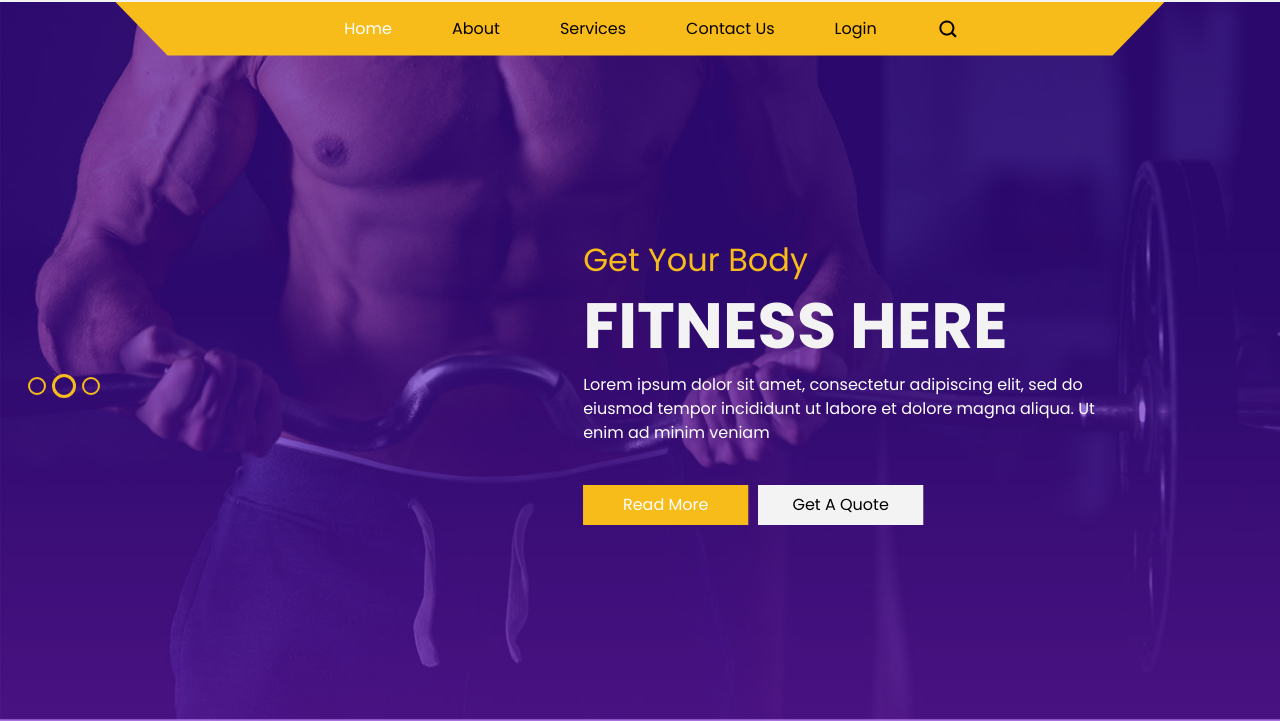
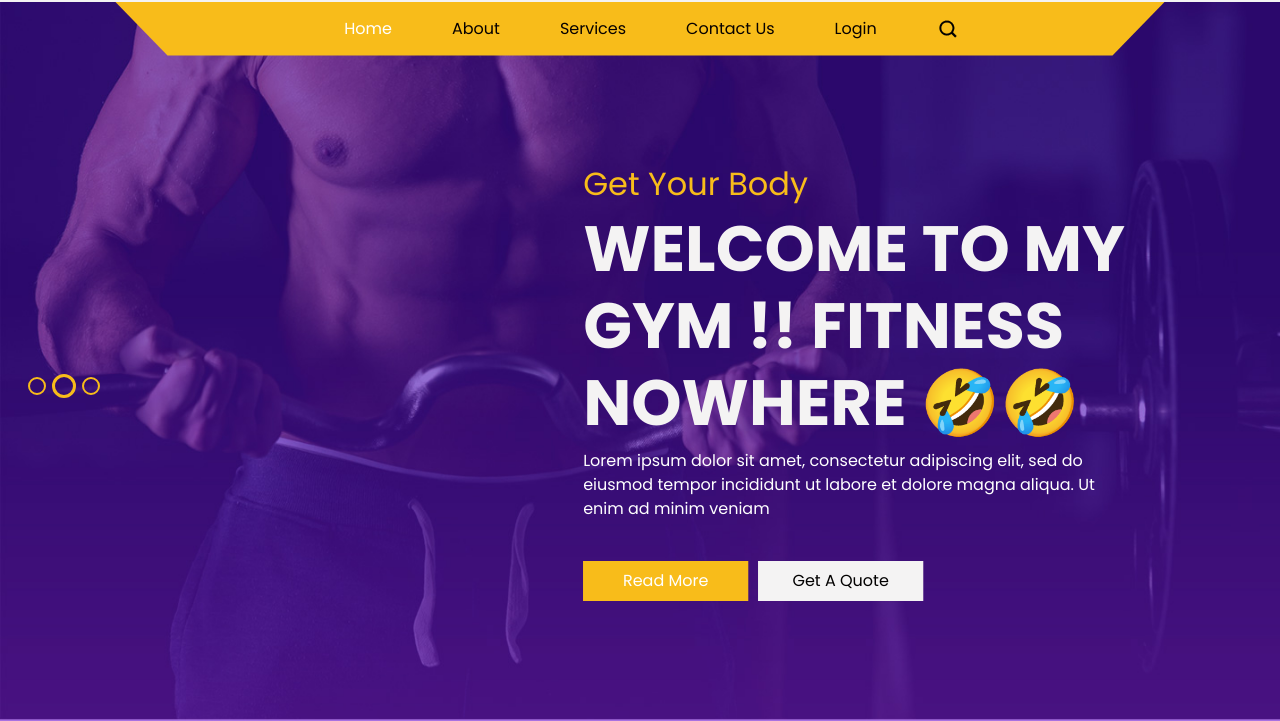
Before and after one commit to pbtech25/test1, a plain HTML site: page index.html in a window 1280 px wide. Shown: the part 79-800 px from the top of the page. Drawn offline with nearby package versions, Linux system fonts and the light colour scheme; a web font is replaced by a local one.

Commit message:
modified index.html

```diff
--- a/index.html
+++ b/index.html
@@ -123,7 +123,7 @@
                         Get Your Body
                       </h2>
                       <h1>
-                        Fitness Here
+                        Welcome to my gym !! Fitness Nowhere 🤣🤣
                       </h1>
                       <p>
                         Lorem ipsum dolor sit amet, consectetur adipiscing elit, sed do eiusmod tempor incididunt ut
```
